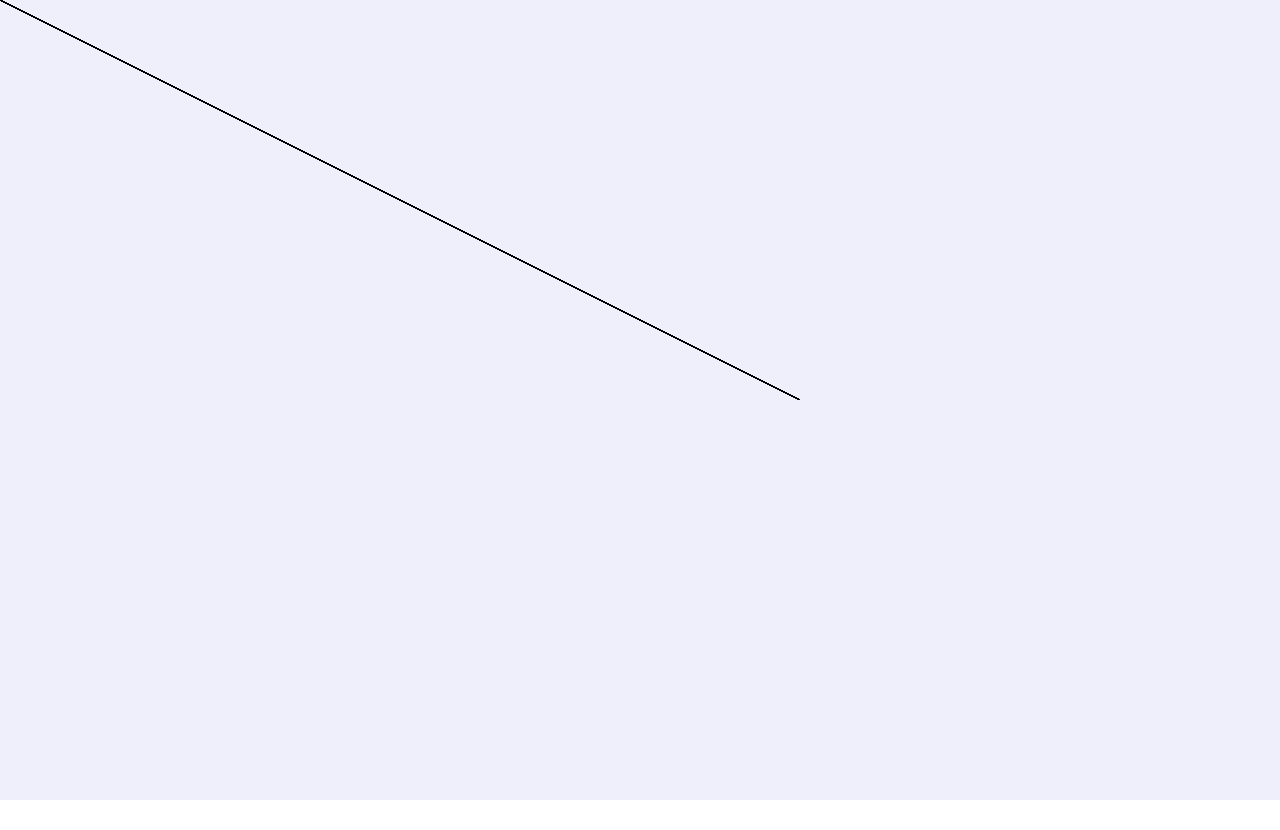
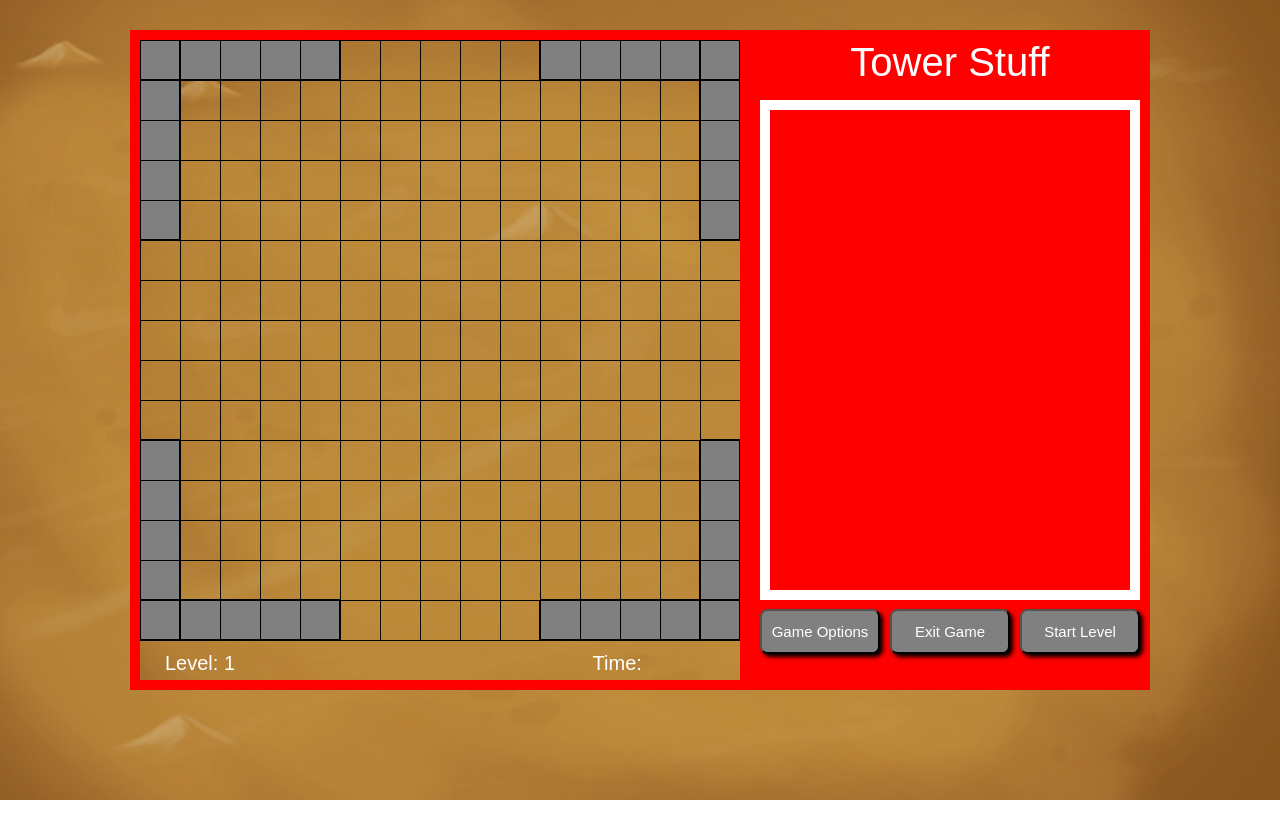
Before and after one commit to Brad-Jorgy/TowerDefense, a website: page Public/index.html in a window 1280 px wide. Both pictures are taken after a click on the button "New Game". Before the commit the page ends 800 px from the top, so only its background shows below. Drawn offline with Linux system fonts and the light colour scheme; animation ran at ten frames a second.

Commit message:
Changed Game Menu to HTML from canvas.  Node.js server soultion has been added. Will lanch on localhost:5000

```diff
--- a/Public/index.html
+++ b/Public/index.html
@@ -19,12 +19,35 @@
                     <button id = "id-high-scores">High&nbsp;Scores</button>
                     <button id = "id-credits">Credits</button>
                 </div>
+                <div class="thirdContainer">
+                    Produced by: We Just Want To Graduate, LLC
+                </div>
             </div>
         </div>
     </div>
     <div id = "play-game" class = "screen">
-        <canvas id = "canvas-main" width = 800px; height = 400px;></canvas>
+        <div class = "flex-container2">
+            <div class="firstGameCanvas">
+                <canvas id="canvas-main" width = 600px; height = 640px;></canvas>
             </div>
+            <div class="secondGameMenu" >
+                <div class="flex-container3" width = 400px; height = 640px;>
+                    <div class="firstMenuDiv">
+                      Tower Stuff
+                    </div>
+                    <div class="secondMenuDiv">
+
+                    </div>
+                    <div class="thirdMenuDiv">
+                        <button id="gameOptions">Game Options</button>
+                        <button id="exitGame">Exit Game</button>
+                        <button id="startLevel">Start Level</button>
+                    </div>
+                </div>
+            </div>
+        </div>
+    </div>
+    <div class="options">
         <div id = "options" class = "screen">
          <h1>Help</h1>
          <p1>This is some help on how to play the game.</p1>
@@ -32,6 +55,7 @@
          <ul class = "menu">
              <li><button id = "options-back">Back</button></li>
           </ul>
+        </div>
     </div>
     <div id = "high-scores" class = "screen">
         <h1>High Scores</h1>
@@ -53,8 +77,6 @@
     </div>
 </div>
 
-<!--load images which are sprites-->
-
 <script src = "scripts/game.js"></script>
 <script src = "scripts/input.js"></script>
 <script src = "scripts/mainMenu.js"></script>
--- /dev/null
+++ b/Public/scores/scores.txt
@@ -0,0 +1,5 @@
+56
+46
+34
+3
+4
--- a/Public/scripts/game.js
+++ b/Public/scripts/game.js
@@ -31,7 +31,6 @@ MyGame.game = (function(screens) {
         screens[id].run();
         //
         // Then, set the new screen to be active
-        console.log(document.getElementById(id));
         document.getElementById(id).classList.add('active');
     }
 
--- a/Public/scripts/towerPlay.js
+++ b/Public/scripts/towerPlay.js
@@ -1,19 +1,43 @@
 MyGame.screens['play-game'] = (function(game, graphics, events, input) {
     'use strict';
 
+    const backgroundImage = "./images/sand_template.jpg";
+    let backGround = new Image();
+    let ready = false;
     let mouseCapture = false,
         myMouse = input.Mouse(),
         myKeyboard = input.Keyboard(),
         cancelNextRequest = false,
-        blockOut,
         gameInfo,
         actionList = [],
         lastTimeStamp,
-        backGroundReady = false,
-        gamePhase = 'play',
+        gamePhase = 'levelOne',
         currentUpdateAndRenderList = [],
-        playRenderList = [
-            () => { graphics.renderTest(); },
+        levelOneRenderList = [
+            () => { graphics.drawBackground(backGround); },
+            () => { graphics.renderWalls(); },
+            () => { graphics.drawGrid(); },
+            () => { graphics.textLevel("Level: 1"); },
+            () => { graphics.updateTime(); },
+            () => { graphics.updateMoney(); },
+            () => { graphics.updateLife(); },
+        ],
+        levelTwoRenderList = [
+            () => { graphics.drawBackground(backGround); },
+            () => { graphics.drawGrid(); },
+            () => { graphics.textLevel("Level: 2"); },
+            () => { graphics.updateTime(); },
+            () => { graphics.updateMoney(); },
+            () => { graphics.updateLife(); },
+        ],
+        levelThreeRenderList = [
+
+            () => { graphics.drawBackground(backGround); },
+            () => { graphics.drawGrid(); },
+            () => { graphics.textLevel("Level: 3"); },
+            () => { graphics.updateTime(); },
+            () => { graphics.updateMoney(); },
+            () => { graphics.updateLife(); },
         ],
         gameEndRenderList = [
 
@@ -25,16 +49,25 @@ MyGame.screens['play-game'] = (function(game, graphics, events, input) {
 
         ];
 
-    // function layTheBricks() {
-    //   graphics.drawBricks();
-    // }
+    function startLevel(time, keyIn){
+        console.log("level started");
+        let countDown2 = (data) => { events.add('count-down', 1000, 1, '2', graphics.renderTwo, countDown1, '1')};
+        let countDown1 = (data) => { events.add('count-down', 1000, 1, '1', graphics.renderOne, graphics.cancel, 'play')};
+        events.add('count-down', 1000, 1, '3', graphics.renderThree, countDown2, '2');
+        myKeyboard.keyProcessed(keyIn);
+    }
 
     function initialize() {
         console.log('Tower game initializing...');
 
         gameInfo = {};
-
+        backGround.src = backgroundImage;
+        backGround.addEventListener('load', backgroundLoaded, false);
+        document.getElementById('startLevel').addEventListener(
+            'click',
+            function() { startLevel(); });
         // Create the keyboard input handler and register the keyboard commands
+        myKeyboard.registerCommand(KeyEvent.DOM_VK_G, startLevel);
         myKeyboard.registerCommand(KeyEvent.DOM_VK_ESCAPE, function() {
 
             cancelNextRequest = true;
@@ -72,8 +105,14 @@ MyGame.screens['play-game'] = (function(game, graphics, events, input) {
         } else if (gamePhase === 'game-over' ) {
             currentUpdateAndRenderList = gameEndRenderList.slice(0);
             actionList = events.updateEvents(elapsedTime, currentUpdateAndRenderList);
-        } else if (gamePhase === 'play') {
-            currentUpdateAndRenderList = playRenderList.slice(0);
+        } else if (gamePhase === 'levelOne') {
+            currentUpdateAndRenderList = levelOneRenderList.slice(0);
+            actionList = events.updateEvents(elapsedTime, currentUpdateAndRenderList);
+        } else if (gamePhase === 'levelTwo') {
+            currentUpdateAndRenderList = levelTwoRenderList.slice(0);
+            actionList = events.updateEvents(elapsedTime, currentUpdateAndRenderList);
+        } else if (gamePhase === 'levelThree') {
+            currentUpdateAndRenderList = levelThreeRenderList.slice(0);
             actionList = events.updateEvents(elapsedTime, currentUpdateAndRenderList);
         } else {
             currentUpdateAndRenderList = demoRenderList.slice(0);
@@ -88,11 +127,6 @@ MyGame.screens['play-game'] = (function(game, graphics, events, input) {
             currentUpdateAndRenderList.shift().call();
         }
 
-        // renderList.forEach((thing) => {
-        //   eval(`${ thing };
-        // });
-        // blockOut.draw();
-
     }
 
     //------------------------------------------------------------------
@@ -105,6 +139,10 @@ MyGame.screens['play-game'] = (function(game, graphics, events, input) {
 
         update(time - lastTimeStamp);
 
+        for(let counter = 0; counter<15; counter++) {
+            myKeyboard.update(time - lastTimeStamp);
+
+        }
 
         lastTimeStamp = time;
 
@@ -124,13 +162,15 @@ MyGame.screens['play-game'] = (function(game, graphics, events, input) {
         saveData.topScores();
     }
 
+    function backgroundLoaded(){
+        ready = true;
+        requestAnimationFrame(gameLoop);
+    }
+
     function run() {
         lastTimeStamp = performance.now();
         cancelNextRequest = false;
         currentUpdateAndRenderList = gameStartRenderList;
-        let countDown2 = (data) => { events.add('count-down', 1000, 1, '2', graphics.renderTwo, countDown1, '1')};
-        let countDown1 = (data) => { events.add('count-down', 1000, 1, '1', graphics.renderOne, graphics.cancel, 'play')};
-        events.add('count-down', 1000, 1, '3', graphics.renderThree, countDown2, '2');
 
         requestAnimationFrame(gameLoop);
     }
--- a/Public/scripts/towerRenderer.js
+++ b/Public/scripts/towerRenderer.js
@@ -2,53 +2,143 @@ MyGame.towerGraphics = (function() {
     let canvas = document.getElementById('canvas-main');
     let ctx = canvas.getContext('2d');
     let currentRunningList = [];
-    ctx.translate(0,0);
+    let gridWidth = 600;
+    let squares = gridWidth/15;
+    // ctx.translate(0,0);
 
     function setCurrentGameList(currentList) {
         currentRunningList = currentList;
     }
 
-    function renderTest() {
-        ctx.moveTo(0,0);
-        ctx.lineTo(800,400);
+
+    function updateScore() {
+        ctx.font = "20px Arial";
+        ctx.fillStyle = "white";
+        ctx.textAlign = "center";
+        ctx.fillText("SCORE: " + score, 510, 590);
+    }
+
+
+    function textLevel(text) {
+        ctx.font = "20px Arial";
+        ctx.fillStyle = "white";
+        ctx.textAlign = "center";
+        ctx.fillText(text, 60, 630);
+    }
+
+    function updateTime() {
+        ctx.font = "20px Arial";
+        ctx.fillStyle = "white";
+        ctx.textAlign = "center";
+        ctx.fillText("Time: ", 480, 630);
+    }
+
+    function updateMoney() {
+        ctx.font = "20px Arial";
+        ctx.fillStyle = "white";
+        ctx.textAlign = "center";
+        ctx.fillText("$Money$: ", 780, 100);
+    }
+
+    function updateLife() {
+        ctx.font = "20px Arial";
+        ctx.fillStyle = "white";
+        ctx.textAlign = "center";
+        ctx.fillText("Life Remaining: ", 1000, 100);
+    }
+
+    function renderWalls(){
+        //topLeftDown
+        ctx.rect(0,0,40,200);
+        ctx.fillStyle = "gray";
+        ctx.fill();
+        ctx.stroke();
+
+        //topLeftSide
+        ctx.rect(0,0,200,40);
+        ctx.fillStyle = "gray";
+        ctx.fill();
+        ctx.stroke();
+
+        //topRightDown
+        ctx.rect(560,0,40,200);
+        ctx.fillStyle = "gray";
+        ctx.fill();
+        ctx.stroke();
+
+        //topRightSide
+        ctx.rect(400,0,200,40);
+        ctx.fillStyle = "gray";
+        ctx.fill();
+        ctx.stroke();
+
+        //bottomRightUp
+        ctx.rect(560,400,40,200);
+        ctx.fillStyle = "gray";
+        ctx.fill();
+        ctx.stroke();
+
+        //bottomRightSide
+        ctx.rect(400,560,200,40);
+        ctx.fillStyle = "gray";
+        ctx.fill();
+        ctx.stroke();
+
+        //bottom:LeftUp
+        ctx.rect(0,400,40,200);
+        ctx.fillStyle = "gray";
+        ctx.fill();
+        ctx.stroke();
+
+        //bottomLeftSide
+        ctx.rect(0,560,200,40);
+        ctx.fillStyle = "gray";
+        ctx.fill();
         ctx.stroke();
     }
 
-    function renderText(toDisplay) {
-        ctx.font = "300px Comic Sans MS";
-        ctx.fillStyle = "red";
-        ctx.textAlign = "center";
-        ctx.fillText(toDisplay, canvas.width / 2, canvas.height / 2);
-    }
-
     function renderThree() {
-        ctx.font = "300px Comic Sans MS";
+        ctx.font = "200px Comic Sans MS";
         ctx.fillStyle = "red";
         ctx.textAlign = "center";
         ctx.fillText('3', canvas.width / 2, canvas.height / 2);
     }
 
     function renderTwo() {
-        ctx.font = "300px Comic Sans MS";
+        ctx.font = "200px Comic Sans MS";
         ctx.fillStyle = "red";
         ctx.textAlign = "center";
         ctx.fillText('2', canvas.width / 2, canvas.height / 2);
     }
     function renderOne() {
-        ctx.font = "300px Comic Sans MS";
+        ctx.font = "200px Comic Sans MS";
         ctx.fillStyle = "red";
         ctx.textAlign = "center";
         ctx.fillText('1', canvas.width / 2, canvas.height / 2);
     }
 
-
     function drawBackground(backGround) {
         ctx.save();
-        ctx.globalAlpha = .2;
+        //ctx.translate(600, 0);
+        ctx.globalAlpha = .8;
         ctx.drawImage(backGround, 0,0);
         ctx.restore();
     }
 
+    function drawGrid(){
+        for (var x = 0; x <= gridWidth; x += squares) {
+            ctx.moveTo(0.5 + x, 0);
+            ctx.lineTo(0.5 + x, gridWidth);
+        }
+
+
+        for (var x = 0; x <= gridWidth; x += squares) {
+            ctx.moveTo(0, 0.5 + x);
+            ctx.lineTo(gridWidth, 0.5 + x);
+        }
+
+        ctx.stroke();
+    }
 
     function clear() {
         //ctx.clear();
@@ -61,11 +151,17 @@ MyGame.towerGraphics = (function() {
     return {
 
         clear: clear,
-        renderText: renderText(),
         renderOne: renderOne,
         renderTwo: renderTwo,
         renderThree: renderThree,
-        renderTest: renderTest,
         cancel: cancel,
+        drawBackground, drawBackground,
+        drawGrid: drawGrid,
+        textLevel: textLevel,
+        updateTime: updateTime,
+        updateMoney: updateMoney,
+        updateLife: updateLife,
+        renderWalls: renderWalls,
+
     }
 }());
--- a/Public/styles/indexStyle.css
+++ b/Public/styles/indexStyle.css
@@ -21,18 +21,25 @@
 }
 
 .firstMenuDiv{
-    width: 100%;
-    height: 20%;
+    align: center;
+    width: 380px;
+    height: 60px;
+    font-family:Arial;
+    color: white;
+    text-align: center;
 }
 
 .secondMenuDiv{
-    width: 100%;
-    height: 60%;
+    align: center;
+    width: 360px;
+    height: 480px;
+    border: 10px solid white;
 }
 
 .thirdMenuDiv{
-    width: 100%;
-    height: 20%;
+    align: center;
+    width: 380px;
+    height: 80px;
 }
 
 #game {
@@ -57,12 +64,18 @@
     display: block;
 }
 
+#game .options{
+    background-color: red;
+}
+
 #main-menu #high-scores{
     /*padding-top: 1em;*/
+    background: url("../images/sand_template.jpg");
     cursor: pointer;
     font-size: 0.75em;
     width: 100%;
     height: 100%;
+
 }
 
 .flex-container{
@@ -103,14 +116,16 @@
     padding: 0;
     margin: 0;
     list-style: none;
-    background: url("../images/sand_template.jpg");
     background-size: 100% 100%;
     width: 100%;
     height: 100%;
 }
 
-.menu  {
-    /*margin: 0.8em 0;*/
+.options {
+    background: url("../images/sand_template.jpg");
+    background-size: 100% 100%;
+    width: 100%;
+    height: 100%;
 }
 
 .menu button {
@@ -126,6 +141,22 @@
 }
 
 .menu button:hover {
+    background: black;
+}
+
+.thirdMenuDiv button {
+    font-family: Arial, sans-serif;
+    font-size: 15px;
+    color: white;
+    width: 8em;
+    height: 3em;
+    background: gray;
+    /*border: 0.1em solid rgb(255, 0, 0);*/
+    border-radius: 0.5em;
+    box-shadow: 0.2em 0.2em 0.3em rgb(0, 0, 0);
+}
+
+.thirdMenuDiv button:hover {
     background: black;
 }
 
```
Also changed, not shown: package.json (added, +10 -0 lines), server.js (added, +58 -0 lines), Public/Images/sand_template.jpg (added). Lines whose indentation alone changed are shown as unchanged.
